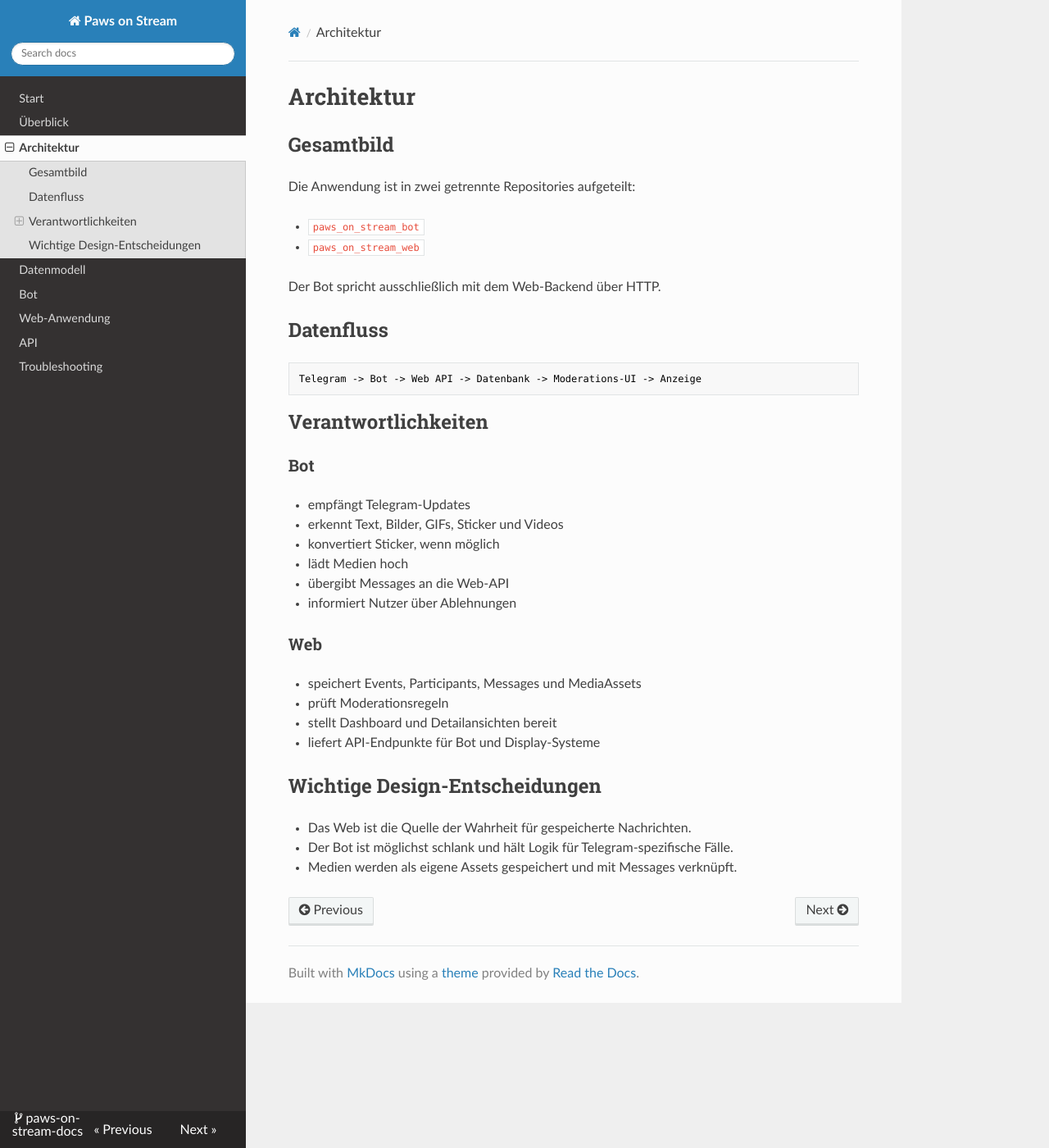
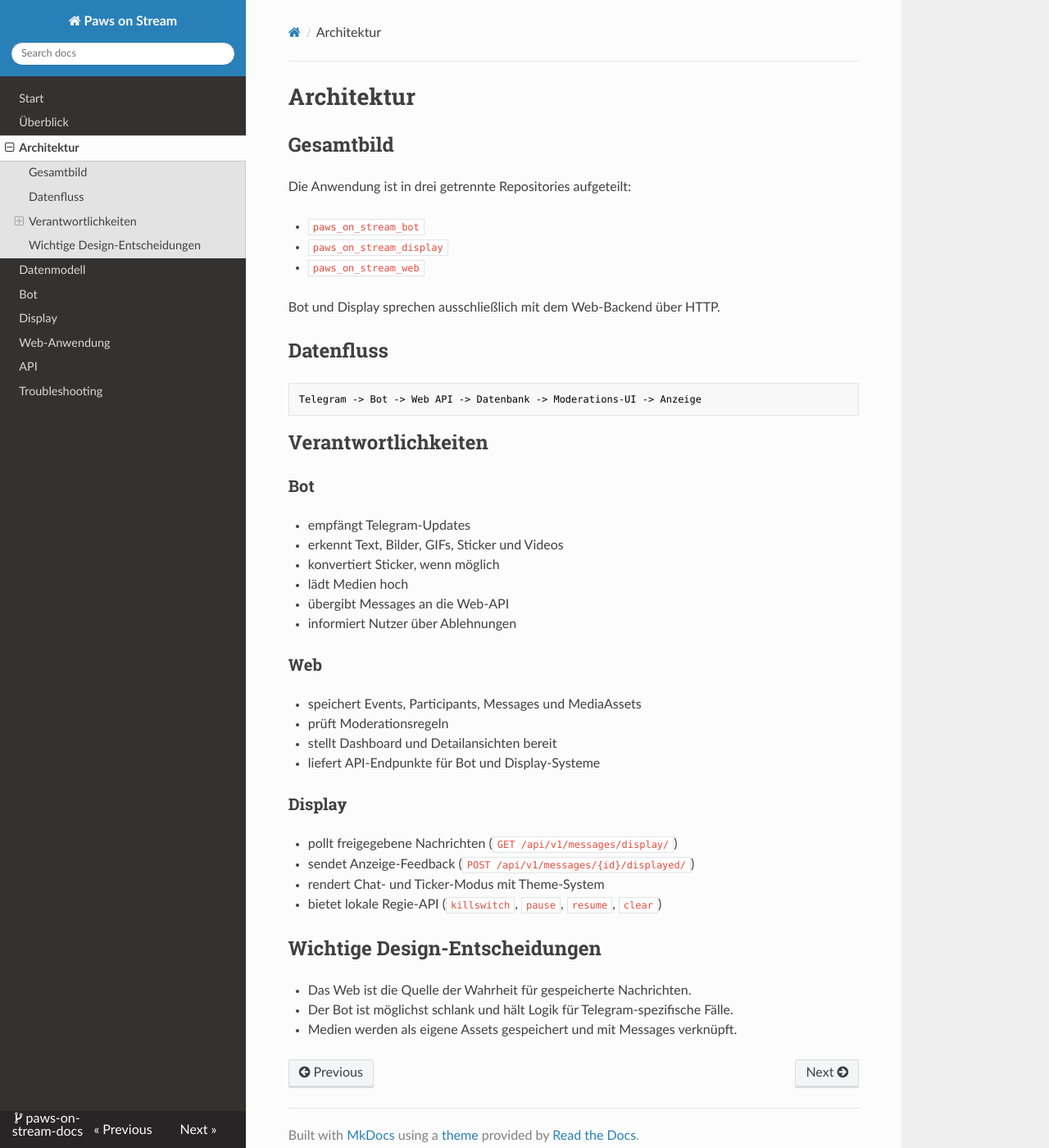
Before and after one commit to paws-on-stream/docs, an MkDocs documentation site: the page built from docs/architecture.md, in a window 1280 px wide and 1400 px high. Shown: the whole window at 82% size. Built offline with MkDocs 1.6.1, drawn with Linux system fonts in a browser that asks for light colours; nearby versions of some CDN libraries.

Commit message:
add display docs

```diff
--- a/docs/architecture.md
+++ b/docs/architecture.md
@@ -2,12 +2,13 @@
 
 ## Gesamtbild
 
-Die Anwendung ist in zwei getrennte Repositories aufgeteilt:
+Die Anwendung ist in drei getrennte Repositories aufgeteilt:
 
 - `paws_on_stream_bot`
+- `paws_on_stream_display`
 - `paws_on_stream_web`
 
-Der Bot spricht ausschließlich mit dem Web-Backend über HTTP.
+Bot und Display sprechen ausschließlich mit dem Web-Backend über HTTP.
 
 ## Datenfluss
 
@@ -33,6 +34,13 @@ Telegram -> Bot -> Web API -> Datenbank -> Moderations-UI -> Anzeige
 - stellt Dashboard und Detailansichten bereit
 - liefert API-Endpunkte für Bot und Display-Systeme
 
+### Display
+
+- pollt freigegebene Nachrichten (`GET /api/v1/messages/display/`)
+- sendet Anzeige-Feedback (`POST /api/v1/messages/{id}/displayed/`)
+- rendert Chat- und Ticker-Modus mit Theme-System
+- bietet lokale Regie-API (`killswitch`, `pause`, `resume`, `clear`)
+
 ## Wichtige Design-Entscheidungen
 
 - Das Web ist die Quelle der Wahrheit für gespeicherte Nachrichten.
--- a/mkdocs.yml
+++ b/mkdocs.yml
@@ -1,5 +1,5 @@
 site_name: Paws on Stream
-site_description: Projekt-Dokumentation für Bot und Web-Anwendung
+site_description: Projekt-Dokumentation für Bot, Web und Display
 site_url: https://example.github.io/paws-on-stream-docs/
 repo_name: paws-on-stream-docs
 nav:
@@ -8,6 +8,7 @@ nav:
   - Architektur: architecture.md
   - Datenmodell: data-model.md
   - Bot: bot.md
+  - Display: display.md
   - Web-Anwendung: web.md
   - API: api.md
   - Troubleshooting: troubleshooting.md
```
Also changed, not shown: docs/display.md (added, +164 -0 lines), docs/index.md (+3 -2 lines), docs/overview.md (+2 -0 lines).
